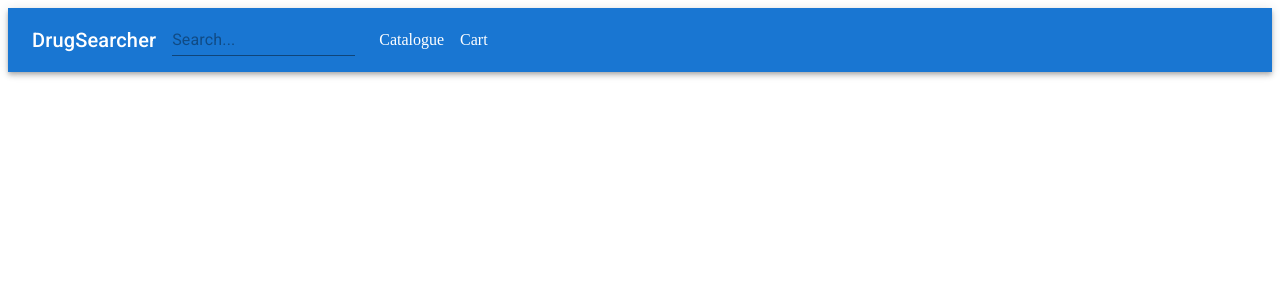
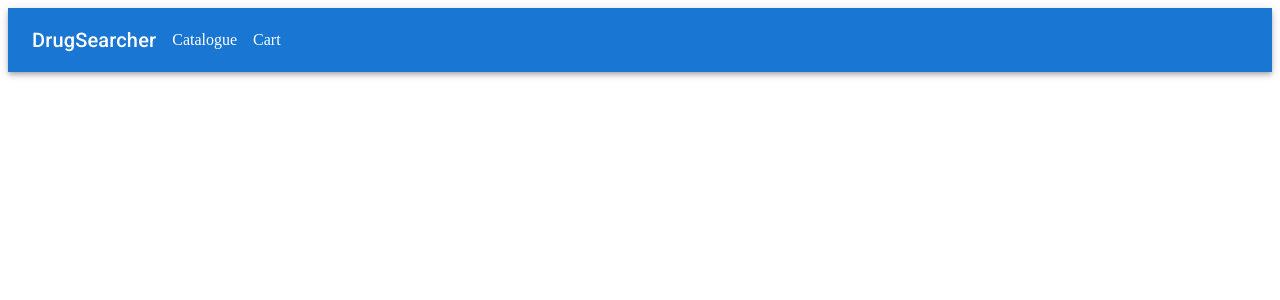
Before and after one commit to arsl11/drug-searcher, a React (Create React App) app: page / in a window 1280 px wide. Shown: the top 300 px of the page. Built offline with nearby package versions, Linux system fonts and the light colour scheme.

Commit message:
Search form display only on cart page

```diff
--- a/src/components/NavBar.js
+++ b/src/components/NavBar.js
@@ -5,6 +5,7 @@ import Typography from '@mui/material/Typography';
 import {Link} from "@mui/material";
 import {Field, reduxForm} from "redux-form";
 import {Input} from "./common/FormControls/FormControls";
+import {withRouter} from "react-router-dom";
 
 const SearchForm = (props) => {
     return (
@@ -18,16 +19,20 @@ const SearchForm = (props) => {
 
 const SearchDrugForm = reduxForm({form: 'searchDrugForm', initialValues: {inputDrugName: '',},})(SearchForm)
 
-export default function NavBar() {
+const NavBar = (props) => {
 
     return (
         <AppBar position="static">
             <Toolbar>
                 <Typography variant="h6" component="div" color='inherit' sx={{mr: 2}}>DrugSearcher</Typography>
-                <SearchDrugForm />
+                {props.location.pathname === '/catalogue' &&
+                    <SearchDrugForm/>
+                }
                 <Link href='/catalogue' color='inherit' underline='none' sx={{mr: 2}}>Catalogue</Link>
                 <Link href='/cart' color='inherit' underline='none' sx={{mr: 2}}>Cart</Link>
             </Toolbar>
         </AppBar>
     );
 }
+
+export default withRouter(NavBar)
--- a/src/components/common/FormControls/FormControls.js
+++ b/src/components/common/FormControls/FormControls.js
@@ -1,4 +1,5 @@
 import {TextField} from "@mui/material";
+
 
 export const Input = (props) => {
     const {input} = props
```
